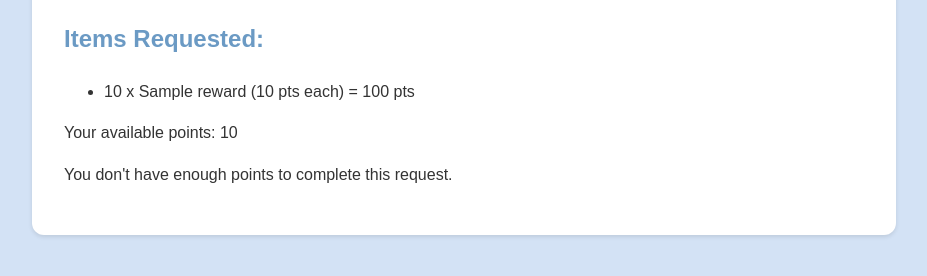
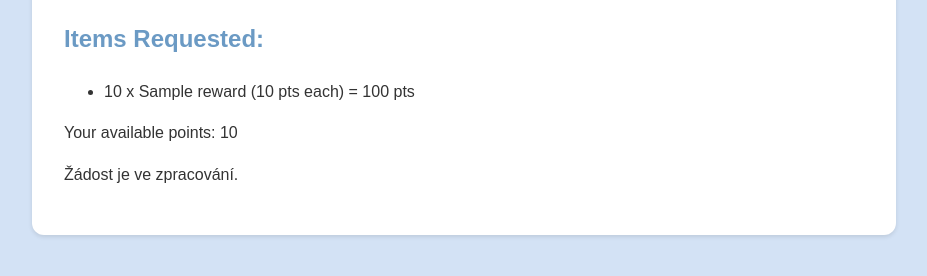
Before and after one commit to fajlajpi/bonus, a Django app: template pa_bonus/templates/rewards_request_detail.html in a window 1280 px wide. Shown: the part 353-629 px from the top of the page, without its empty margins (176-1103 px from the left). Run offline with Django 5.2, Linux system fonts and the light colour scheme; the template is opened without the code that fills it: most values are stand-ins (such as "Sample title", 1, 10 or a date in 2020).

Commit message:
Bugfix: repeated confirmation of pending requests

```diff
--- a/pa_bonus/templates/rewards_request_detail.html
+++ b/pa_bonus/templates/rewards_request_detail.html
@@ -21,7 +21,7 @@
   </ul>
 
   <p>Your available points: {{ user_balance }}</p>
-
+  {% if request.status == 'DRAFT' %}
     {% if request.total_points <= user_balance %}
         <form method="post">
           {% csrf_token %}
@@ -29,6 +29,9 @@
         </form>
     {% else %}
         <p>You don't have enough points to complete this request.</p>
+    {% endif %}
+  {% else %}
+  <p>Žádost je ve zpracování.</p>
   {% endif %}
 
 
```
Lines whose indentation alone changed are shown as unchanged.
